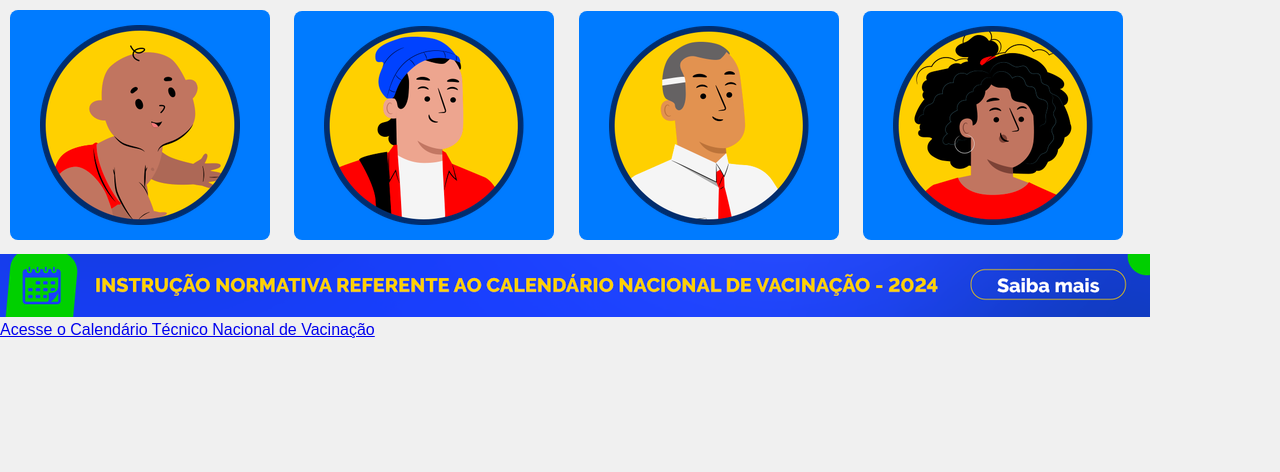
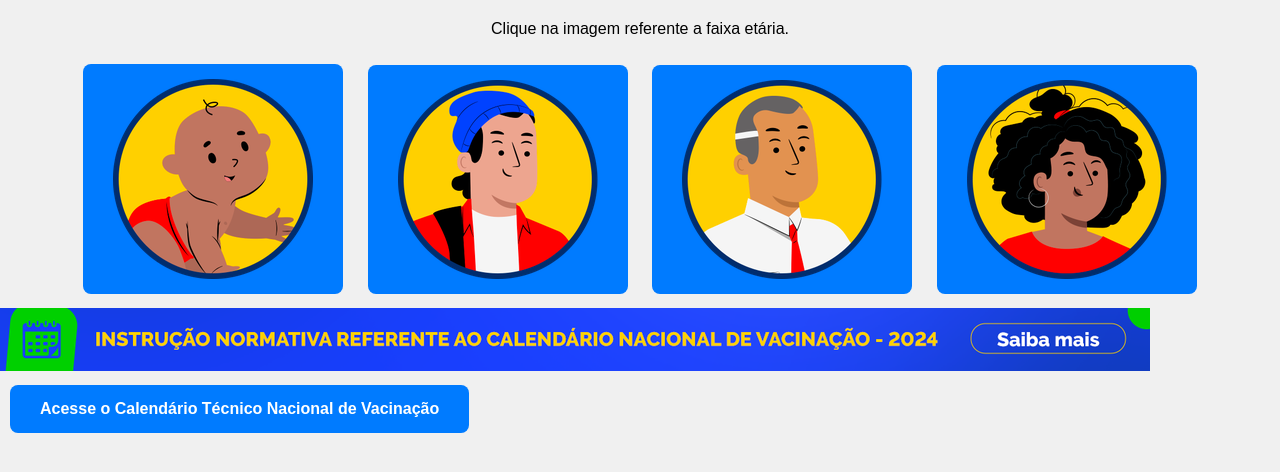
Before and after one commit to Daniel-srocha/PI1, a Flask app: page /calendario in a window 1280 px wide. Shown: the part 108-580 px from the top of the page. Run offline with Flask 3, Linux system fonts and the light colour scheme.

Commit message:
atualização calendario

```diff
--- a/templates/calendario.html
+++ b/templates/calendario.html
@@ -15,8 +15,9 @@
         </span>
     </header>
     </div>
-    <div class="calender">
+    <div class="div_button">
 
+        <p>Clique na imagem referente a faixa etária.</p>
         <a href="https://www.gov.br/saude/pt-br/vacinacao/calendario" target="_blank"><img class="button" src="img/crianca.png" alt="criança"></a>
         <a href="https://www.gov.br/saude/pt-br/vacinacao/calendario?id=2" target="_blank"><img class="button" src="img/adolecente.png" alt="Adolescente"></a>
         <a href="https://www.gov.br/saude/pt-br/vacinacao/calendario?id=3" target="_blank"><img class="button" src="img/idoso.png" alt="Idoso"></a>
@@ -31,7 +32,7 @@
 
     <div>
         <span>
-            <a class="div_button" href="https://www.gov.br/saude/pt-br/vacinacao/calendario-tecnico" target="_blank">Acesse o Calendário Técnico Nacional de Vacinação</a>
+            <a class="button" href="https://www.gov.br/saude/pt-br/vacinacao/calendario-tecnico" target="_blank">Acesse o Calendário Técnico Nacional de Vacinação</a>
         </span>
     </div>
 
```
